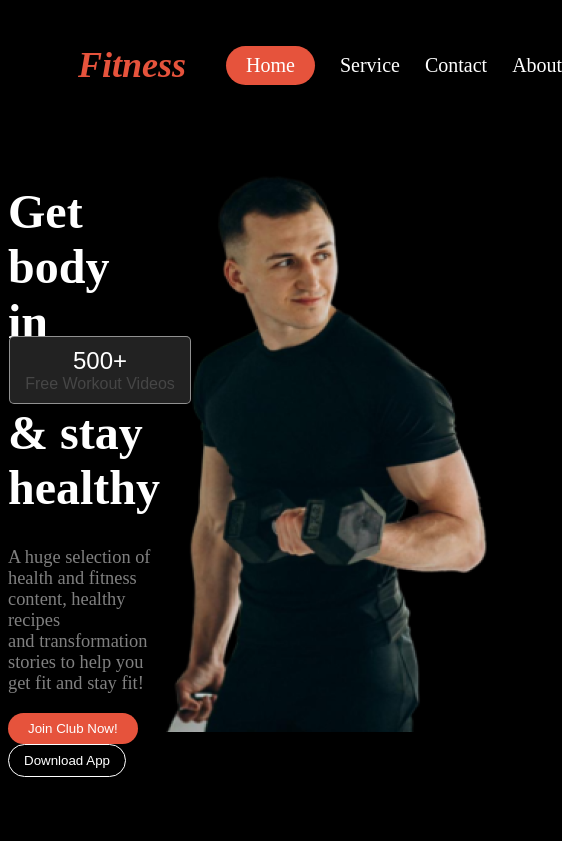
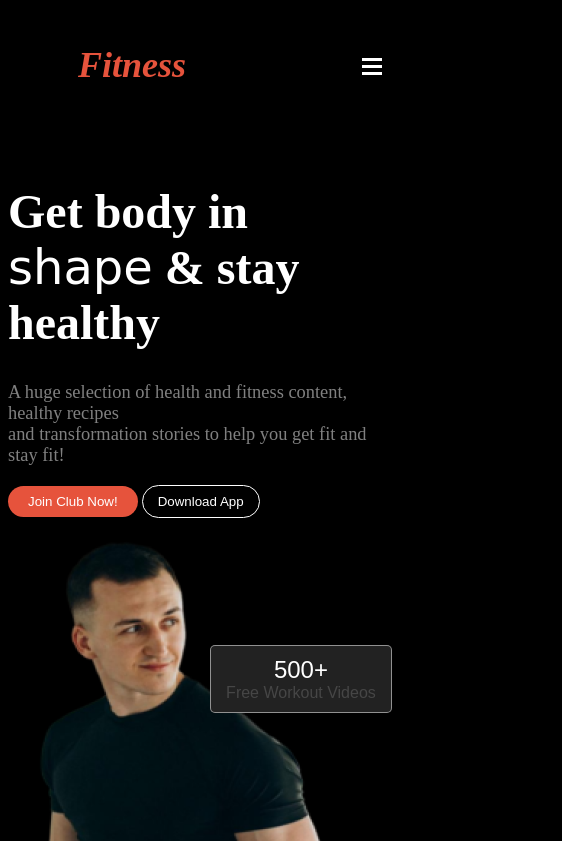
Before and after one commit to bushra896/assignment-2, a plain HTML site: page index.html in a window 390 px wide. Shown: the top 841 px of the page, 562 px wide, since content can reach past the window. Drawn offline with Linux system fonts and the light colour scheme.

Commit message:
added responsive header

```diff
--- a/index.html
+++ b/index.html
@@ -16,6 +16,12 @@
                 <li class="list-item"><a class="item" href="">Contact</a></li>
                 <li class="list-item"><a class="item" href="">About</a></li>
             </ul>
+            <div class="menu-icon">
+                <div></div>
+                <div></div>
+                <div></div>
+
+            </div>
         </nav>
         <div>
             <div class="head">
--- a/styles/index.css
+++ b/styles/index.css
@@ -23,7 +23,9 @@
     color: white;
     border: 1px solid white;
 }
-
+ .menu-icon{
+    display: none;
+ }
 
 .navbar{
     display: flex;
@@ -271,4 +273,23 @@ footer ul li{
     .cards{
         flex-direction: column;
     }
+    .head{
+        flex-direction: column;
+    }
+    .btn-3{
+        transform: translateX(40px);
+    }
+    .list-items{
+        display: none;
+    }
+    .menu-icon{
+        display: block;
+        margin-top: 50px;
+    }
+    .menu-icon div{
+        width: 20px;
+        height: 3px;
+        background-color: white;
+        margin-bottom: 4px;
+    }
 }
```
